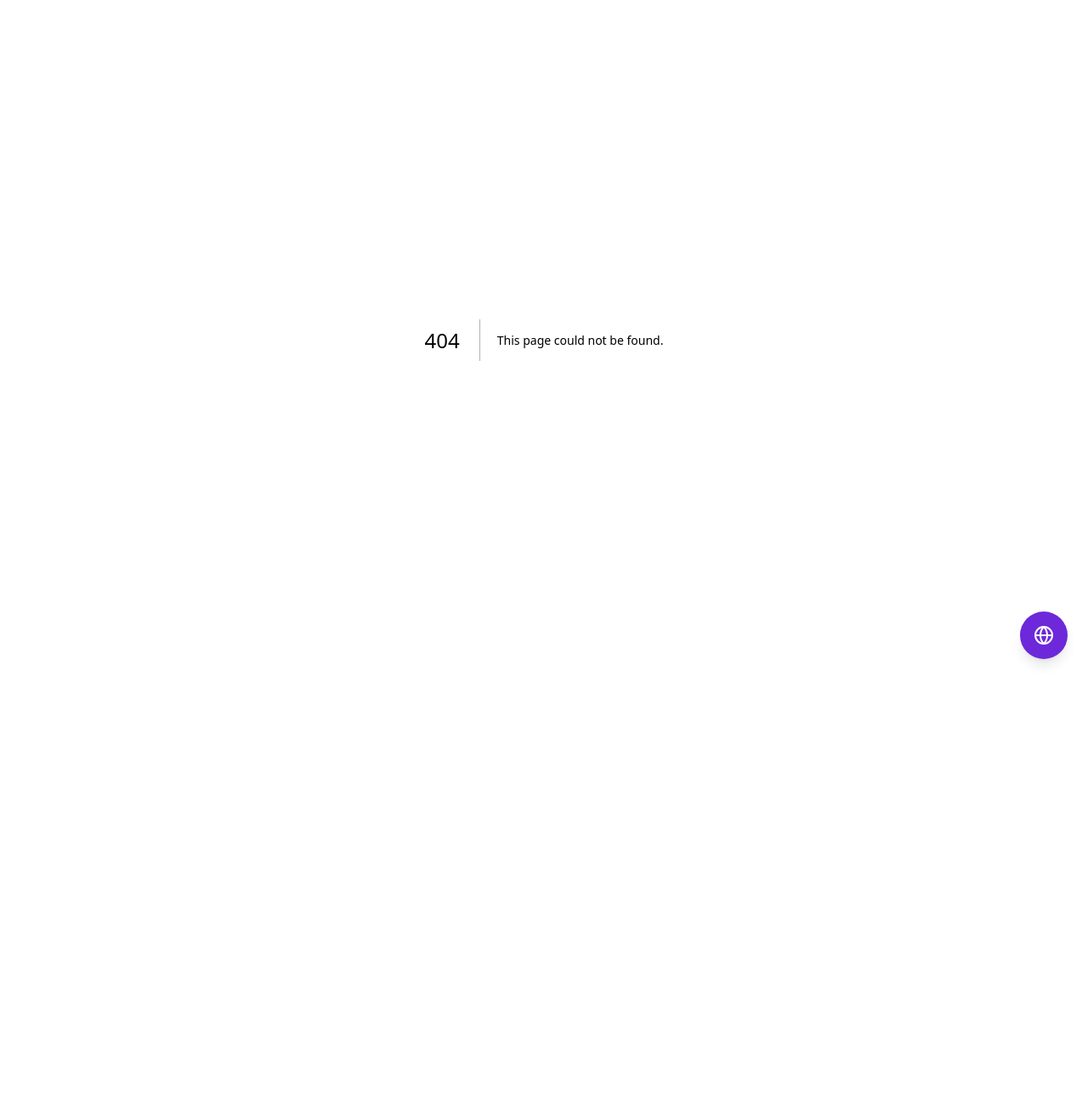
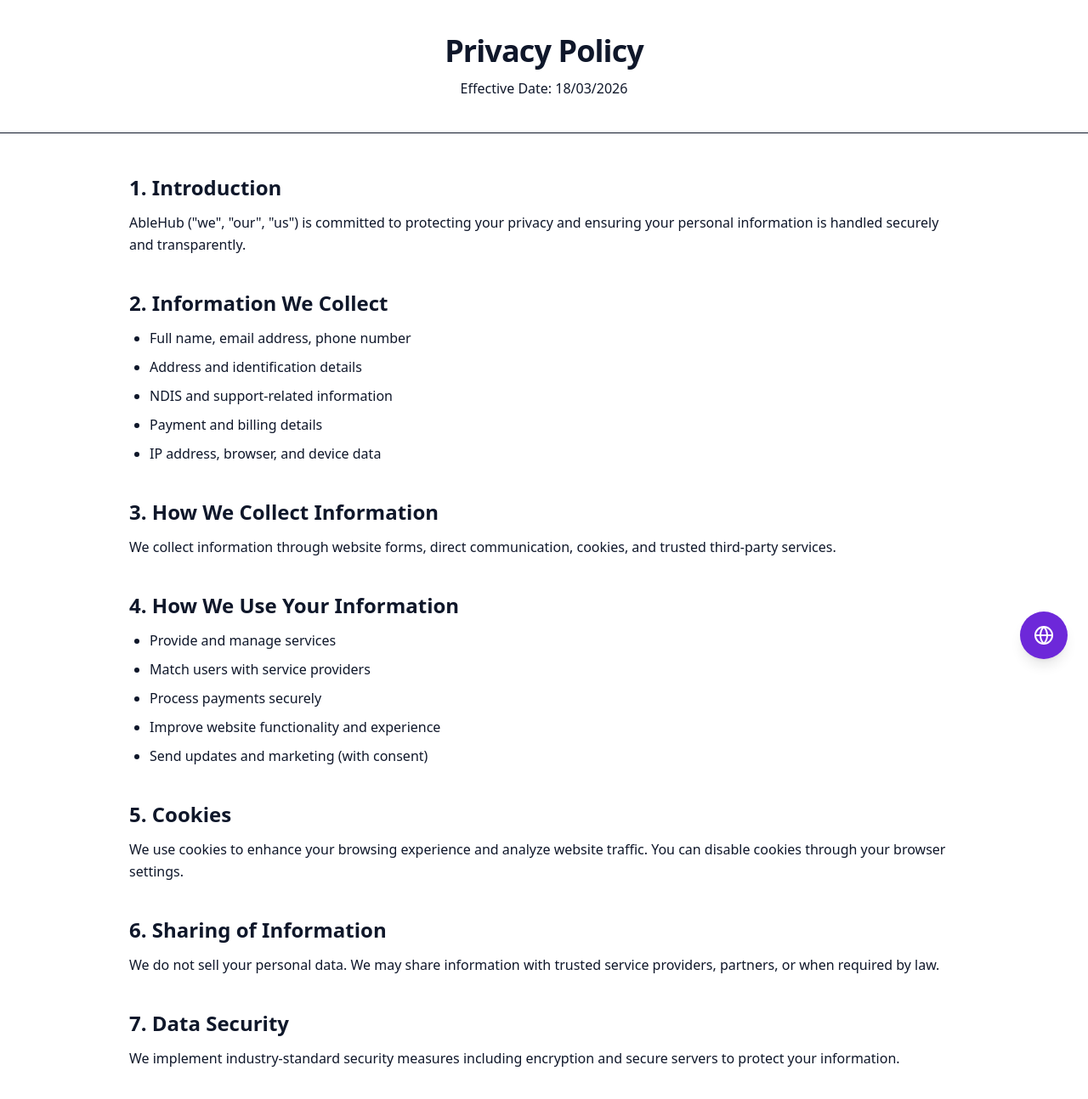
Before and after one commit to ganeshp121990-ux/ablehub_0.1, a Next.js app: page /privacy-policy in a window 1280 px wide. Before the commit this address had no page. Shown: the top 1294 px of the page at 85% size. Before the commit the page ends 800 px from the top, so only its background shows below. Built offline with nearby package versions, Linux system fonts and the light colour scheme.

Commit message:
update privacy policy

```diff
--- /dev/null
+++ b/src/app/privacy-policy/page.jsx
@@ -0,0 +1,120 @@
+
+
+export const metadata = {
+  title: "Privacy Policy | AbleHub",
+  description: "Privacy Policy for AbleHub",
+};
+
+export default function PrivacyPolicy() {
+  return (
+    <main className="bg-background text-foreground">
+
+
+
+      <section className="border-b">
+        <div className="max-w-5xl mx-auto px-6 py-10 text-center">
+
+          <h1 className="text-4xl font-bold tracking-tight">
+            Privacy Policy
+          </h1>
+
+          <p className="mt-3 text-muted-foreground">
+            Effective Date: 18/03/2026
+          </p>
+        </div>
+      </section>
+
+
+      <section className="max-w-5xl mx-auto px-6 py-12">
+        <div className="space-y-10 leading-relaxed text-base">
+
+
+          <div>
+            <h2 className="text-2xl font-semibold mb-3">1. Introduction</h2>
+            <p className="text-muted-foreground">
+              AbleHub ("we", "our", "us") is committed to protecting your privacy
+              and ensuring your personal information is handled securely and transparently.
+            </p>
+          </div>
+
+          <div>
+            <h2 className="text-2xl font-semibold mb-3">2. Information We Collect</h2>
+            <ul className="list-disc pl-6 space-y-2 text-muted-foreground">
+              <li>Full name, email address, phone number</li>
+              <li>Address and identification details</li>
+              <li>NDIS and support-related information</li>
+              <li>Payment and billing details</li>
+              <li>IP address, browser, and device data</li>
+            </ul>
+          </div>
+
+          <div>
+            <h2 className="text-2xl font-semibold mb-3">3. How We Collect Information</h2>
+            <p className="text-muted-foreground">
+              We collect information through website forms, direct communication,
+              cookies, and trusted third-party services.
+            </p>
+          </div>
+
+          <div>
+            <h2 className="text-2xl font-semibold mb-3">4. How We Use Your Information</h2>
+            <ul className="list-disc pl-6 space-y-2 text-muted-foreground">
+              <li>Provide and manage services</li>
+              <li>Match users with service providers</li>
+              <li>Process payments securely</li>
+              <li>Improve website functionality and experience</li>
+              <li>Send updates and marketing (with consent)</li>
+            </ul>
+          </div>
+
+          <div>
+            <h2 className="text-2xl font-semibold mb-3">5. Cookies</h2>
+            <p className="text-muted-foreground">
+              We use cookies to enhance your browsing experience and analyze website traffic.
+              You can disable cookies through your browser settings.
+            </p>
+          </div>
+
+          <div>
+            <h2 className="text-2xl font-semibold mb-3">6. Sharing of Information</h2>
+            <p className="text-muted-foreground">
+              We do not sell your personal data. We may share information with trusted
+              service providers, partners, or when required by law.
+            </p>
+          </div>
+
+          <div>
+            <h2 className="text-2xl font-semibold mb-3">7. Data Security</h2>
+            <p className="text-muted-foreground">
+              We implement industry-standard security measures including encryption and
+              secure servers to protect your information.
+            </p>
+          </div>
+
+          <div>
+            <h2 className="text-2xl font-semibold mb-3">8. Your Rights</h2>
+            <ul className="list-disc pl-6 space-y-2 text-muted-foreground">
+              <li>Access your personal data</li>
+              <li>Request corrections or updates</li>
+              <li>Request deletion of your data</li>
+              <li>Withdraw consent at any time</li>
+            </ul>
+          </div>
+
+          <div>
+            <h2 className="text-2xl font-semibold mb-3">9. Contact Us</h2>
+            <p className="text-muted-foreground">
+              Email: hello@ablehub.app <br />
+              Phone: -------- <br />
+              Address: --------
+            </p>
+          </div>
+
+        </div>
+      </section>
+
+
+      <div className="border-t mt-10" />
+    </main>
+  );
+}
--- a/src/components/Footer.tsx
+++ b/src/components/Footer.tsx
@@ -47,15 +47,25 @@
 
 
                 <div className="pt-8 border-t border-slate-800 flex flex-col md:flex-row justify-between items-center gap-6 text-sm">
-                    <p className="flex items-center gap-1.5">
-                        &copy; {currentYear} AbleHub Inc. Crafted with <Heart className="w-4 h-4 text-rose-500 fill-rose-500" /> for everyone.
-                    </p>
-                    <div className="flex gap-6">
-                        <a href="#" className="hover:text-white transition-colors">Privacy Policy</a>
-                        <a href="#" className="hover:text-white transition-colors">Terms of Service</a>
-                        <a href="#" className="hover:text-white transition-colors">Cookies</a>
-                    </div>
-                </div>
+  <p className="flex items-center gap-1.5">
+    &copy; {currentYear} AbleHub Inc. Crafted with{" "}
+    <Heart className="w-4 h-4 text-rose-500 fill-rose-500" /> for everyone.
+  </p>
+
+  <div className="flex gap-6">
+    <Link href="/privacy-policy" className="hover:text-white transition-colors">
+      Privacy Policy
+    </Link>
+
+    <Link href="/terms-of-service" className="hover:text-white transition-colors">
+      Terms of Service
+    </Link>
+
+    <Link href="/cookies" className="hover:text-white transition-colors">
+      Cookies
+    </Link>
+  </div>
+</div>
 
             </div>
         </footer>
```
